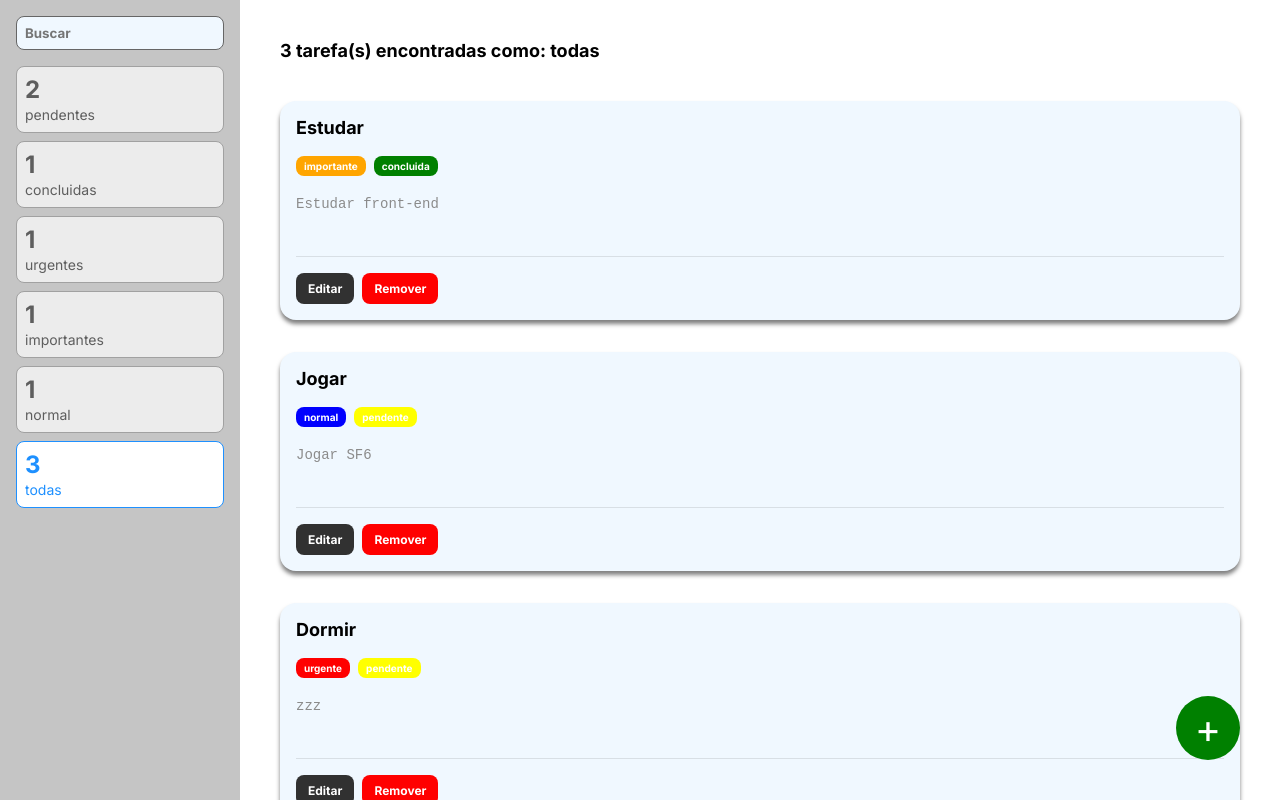
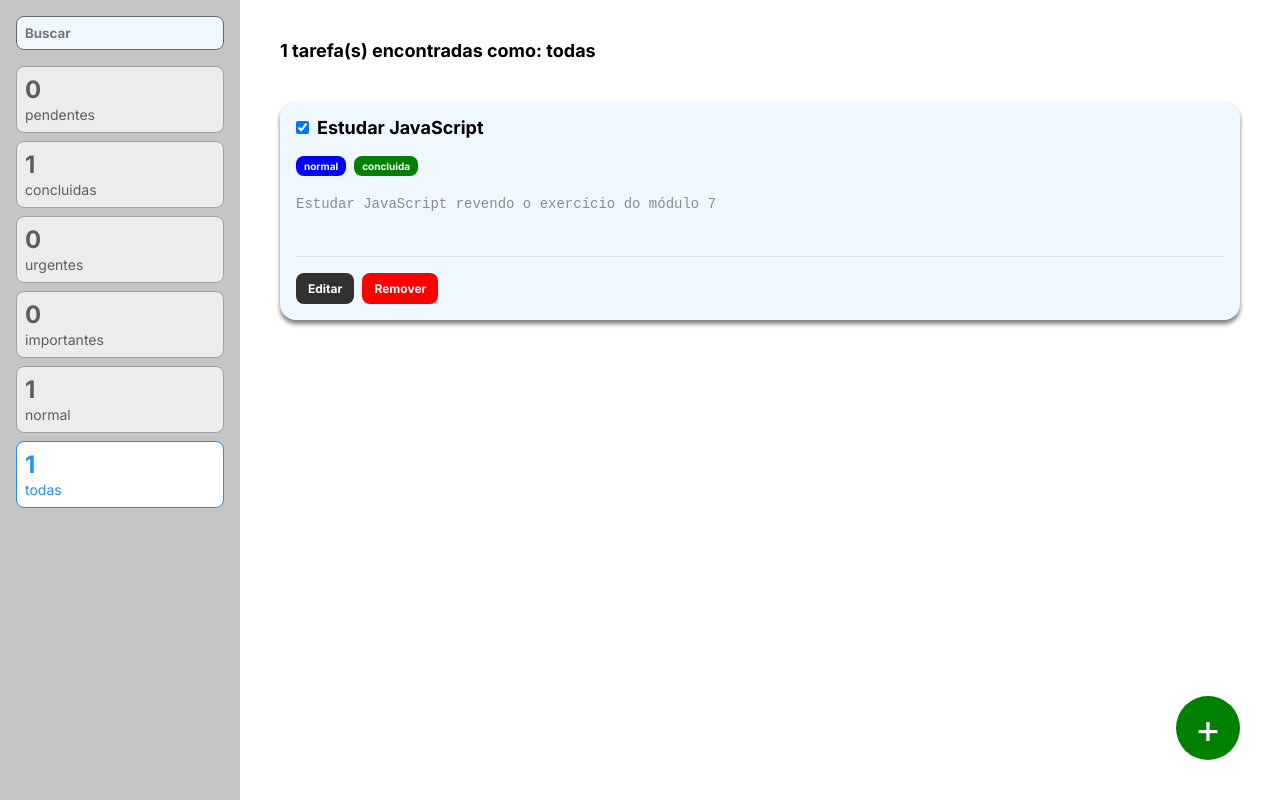
Before and after one commit to jpbepu/lista-tarefas, a React (Create React App) app: page / in a window 1280 px wide. Built offline with nearby package versions, Linux system fonts and the light colour scheme.

Commit message:
incluida a funcionalidade de verificar se a tarefa foi marcada como concluida; uso de classes na estrutura da tarefa foi retirada

```diff
--- a/src/components/AddTask/styled.ts
+++ b/src/components/AddTask/styled.ts
@@ -1,5 +1,6 @@
 import styled from "styled-components";
 import { Link } from "react-router-dom";
+import colors from "../../styles/colors";
 
 
 export const Circle = styled(Link)`
@@ -8,7 +9,7 @@ export const Circle = styled(Link)`
     justify-content: center;
     height: 64px;
     width: 64px;
-    background-color: green;
+    background-color: ${colors.green};
     color: white;
     font-size: 40px;
     position: fixed;
--- a/src/components/Task/index.tsx
+++ b/src/components/Task/index.tsx
@@ -1,12 +1,15 @@
-import { useEffect, useState } from 'react'
+import { ChangeEvent, useEffect, useState } from 'react'
 import { useDispatch } from 'react-redux'
 
 import * as S from './styles'
+import { Button } from '../../styles'
 import { SaveButton } from '../../styles'
 
 
-import { remove, edit } from '../../store/reducers/tasks'
+import { remove, edit, changeStatus } from '../../store/reducers/tasks'
 import TaskClass from '../../models/Task'
+
+import * as enums from '../../utils/enums/Tasks'
 
 type Props = TaskClass
 
@@ -31,9 +34,33 @@ const Task = ({
         }
     },[initialDescription])
 
+    function changeTaskStatus(e: ChangeEvent<HTMLInputElement>) {
+        console.log(e.target.checked)
+        dispatch(changeStatus({
+            id,
+            checked: e.target.checked,
+        }))
+    }
+
     return (
         <S.Card>
-            <S.Title>{title}</S.Title>
+
+            <label htmlFor={title}>
+                <input
+                    type="checkbox"
+                    checked={
+                        status === enums.Status.COMPLETED
+                    }
+                    onChange={changeTaskStatus}
+                    id={title}
+                />
+                <S.Title>
+                    {isEditing && <em>Editando: </em>}
+
+                    {title}
+                </S.Title>
+            </label>
+
             <S.Tag parameter='priority' priority={priority}>{priority}</S.Tag>
             <S.Tag parameter='status' status={status}>{status}</S.Tag>
             <S.Description
@@ -69,7 +96,7 @@ const Task = ({
                     </>
                 ) : (
                     <>
-                        <S.Button onClick={() => setIsEditing(true)}>Editar</S.Button>
+                        <Button onClick={() => setIsEditing(true)}>Editar</Button>
                         <S.RemoveButton onClick={() => dispatch(remove( id ))}>Remover</S.RemoveButton>
                     </>
                 )}
--- a/src/components/Task/styles.ts
+++ b/src/components/Task/styles.ts
@@ -2,6 +2,7 @@ import styled from "styled-components";
 import colors from "../../styles/colors";
 
 import * as enums from '../../utils/enums/Tasks'
+import { Button } from "../../styles";
 
 
 //handle tag color----------------
@@ -34,12 +35,19 @@ export const Card = styled.div`
     padding: 16px;
     margin-bottom: 32px;
     border-radius: 16px;
+
+    label{
+        display: flex;
+        align-items: center;
+        margin-bottom: 16px;
+
+    }
 `
 
 export const Title = styled.h3`
     font-weight: bold;
     font-size: 18px;
-    margin-bottom: 16px;
+    margin-left: 8px;
 `
 
 export const Tag = styled.span<TagProps>`
@@ -74,17 +82,7 @@ export const Actions = styled.div`
 
 
 //buttons
-export const Button = styled.button`
-    font-size: 12px;
-    padding: 8px 12px;
-    color: white;
-    font-weight: bold;
-    border: none;
-    cursor: pointer;
-    background-color: #313131;
-    border-radius: 8px;
-    margin-right: 8px;
-`
+
 
 
 export const CancelButton = styled(Button)`
--- a/src/containers/Form/index.tsx
+++ b/src/containers/Form/index.tsx
@@ -8,7 +8,6 @@ import { FormContainer, Options, Option } from './styles'
 
 
 import * as enums from '../../utils/enums/Tasks'
-import Task from '../../models/Task'
 import { register } from '../../store/reducers/tasks'
 
 const Form = () => {
@@ -22,15 +21,16 @@ const Form = () => {
 
     const registerTask = (e: FormEvent) => {
         e.preventDefault()
-        const taskToAdd = new Task(
-            title,
-            priority,
-            enums.Status.PENDING,
-            description,
-            9
+
+        dispatch(
+                register({
+                    title,
+                    priority,
+                    description,
+                    status : enums.Status.PENDING
+                })
         )
 
-        dispatch(register(taskToAdd))
         navigate('/')
     }
 
--- a/src/containers/Sidebar/index.tsx
+++ b/src/containers/Sidebar/index.tsx
@@ -1,24 +1,34 @@
 import { useDispatch, useSelector } from 'react-redux'
+import { useNavigate } from 'react-router-dom'
 import CardFilter from '../../components/CardFilter'
 import { RootReducer } from '../../store'
 import { changeTerm } from '../../store/reducers/filter'
 import * as S from './styles'
 import { InputField } from '../../styles'
 import * as enums from '../../utils/enums/Tasks'
+import { Button } from '../../styles'
 
-const Sidebar = () => {
+type Props = {
+    showFilters : boolean
+}
+
+const Sidebar = ({ showFilters }: Props) => {
 
     const dispatch = useDispatch()
     const { term } = useSelector((state: RootReducer) => state.filter)
+    const navigate = useNavigate()
 
     return(
         <S.Aside>
+            {showFilters ? (
+                <>
                     <div>
                         <InputField
                             type="text"
                             placeholder="Buscar"
                             value={ term }
-                onChange={e=> dispatch(changeTerm(e.target.value))}/>
+                            onChange={e=> dispatch(changeTerm(e.target.value))}
+                        />
                     </div>
                     <S.Filters>
                         <CardFilter
@@ -51,6 +61,11 @@ const Sidebar = () => {
                             label='todas'
                         />
                     </S.Filters>
+                </>
+            ) : (
+                <Button type='button' onClick={() => navigate ('/')}>Voltar para a lista de tarefas</Button>
+            )
+            }
         </S.Aside>
     )
 }
--- a/src/pages/Cadastro/index.tsx
+++ b/src/pages/Cadastro/index.tsx
@@ -4,7 +4,7 @@ import Sidebar from "../../containers/Sidebar"
 const Cadastro = () => (
     <>
 
-    <Sidebar/>
+    <Sidebar showFilters={false}/>
     <Form/>
 
     </>
--- a/src/pages/Home/index.tsx
+++ b/src/pages/Home/index.tsx
@@ -4,7 +4,7 @@ import AddTask from '../../components/AddTask'
 
 const Home = () => (
     <>
-        <Sidebar />
+        <Sidebar showFilters />
         <TaskList />
         <AddTask/>
     </>
--- a/src/store/reducers/tasks.ts
+++ b/src/store/reducers/tasks.ts
@@ -5,28 +5,16 @@ import * as enums from '../../utils/enums/Tasks'
 const initialState = {
 
     items: [
-    new Task(
-        'Estudar',
-        enums.Priority.IMPORTANT,
-        enums.Status.COMPLETED,
-        'Estudar front-end',
-        1
-    ),
-    new Task(
-        'Jogar',
-        enums.Priority.NORMAL,
-        enums.Status.PENDING,
-        'Jogar SF6',
-        2
-    ),
-    new Task(
-        'Dormir',
-        enums.Priority.URGENT,
-        enums.Status.PENDING,
-        'zzz',
-        3
-    )
-]};
+        {
+            id: 1,
+            description: 'Estudar JavaScript revendo o exercício do módulo 7',
+            priority: enums.Priority.NORMAL,
+            status: enums.Status.COMPLETED,
+            title: 'Estudar JavaScript'
+          },
+
+    ]
+};
 
 
 
@@ -44,7 +32,7 @@ const taskSlice = createSlice({
                 state.items[taskIndex] = action.payload
             }
         },
-        register: (state, action : PayloadAction<Task>) =>{
+        register: (state, action : PayloadAction<Omit<Task, 'id'>>) =>{
             const existingTask = state.items.find(
                 t => t.title.toLowerCase() === action.payload.title.toLowerCase()
             )
@@ -52,7 +40,25 @@ const taskSlice = createSlice({
             if (existingTask) {
                 alert('tarefa repetida')
             } else {
-                state.items.push(action.payload)
+
+                const lastTask = state.items[state.items.length -1]
+
+
+                const newTask = {
+                    ...action.payload,
+                    id: lastTask ? lastTask.id + 1 : 1
+                }
+
+                state.items.push(newTask)
+            }
+        },
+        changeStatus: (state, action: PayloadAction<{id: number; checked: boolean}>) =>{
+            const taskIndex = state.items.findIndex((t) => t.id === action.payload.id)
+
+            if (taskIndex >= 0) {
+                state.items[taskIndex].status = action.payload.checked ?
+                    enums.Status.COMPLETED :
+                    enums.Status.PENDING
             }
         }
 
@@ -60,5 +66,5 @@ const taskSlice = createSlice({
 
 })
 
-export const { remove, edit, register } = taskSlice.actions
+export const { remove, edit, register, changeStatus } = taskSlice.actions
 export default taskSlice.reducer
--- a/src/styles/index.ts
+++ b/src/styles/index.ts
@@ -1,6 +1,5 @@
 import styled, { createGlobalStyle } from "styled-components";
 import colors from "./colors";
-import { Button } from "../components/Task/styles";
 
 const GlobalStyle = createGlobalStyle`
 
@@ -34,6 +33,18 @@ export const Title = styled.h2`
     font-size: 18px;
 `
 
+export const Button = styled.button`
+    font-size: 12px;
+    padding: 8px 12px;
+    color: white;
+    font-weight: bold;
+    border: none;
+    cursor: pointer;
+    background-color: #313131;
+    border-radius: 8px;
+    margin-right: 8px;
+`
+
 export const InputField = styled.input`
 
     padding: 8px;
```
Lines whose indentation alone changed are shown as unchanged.
